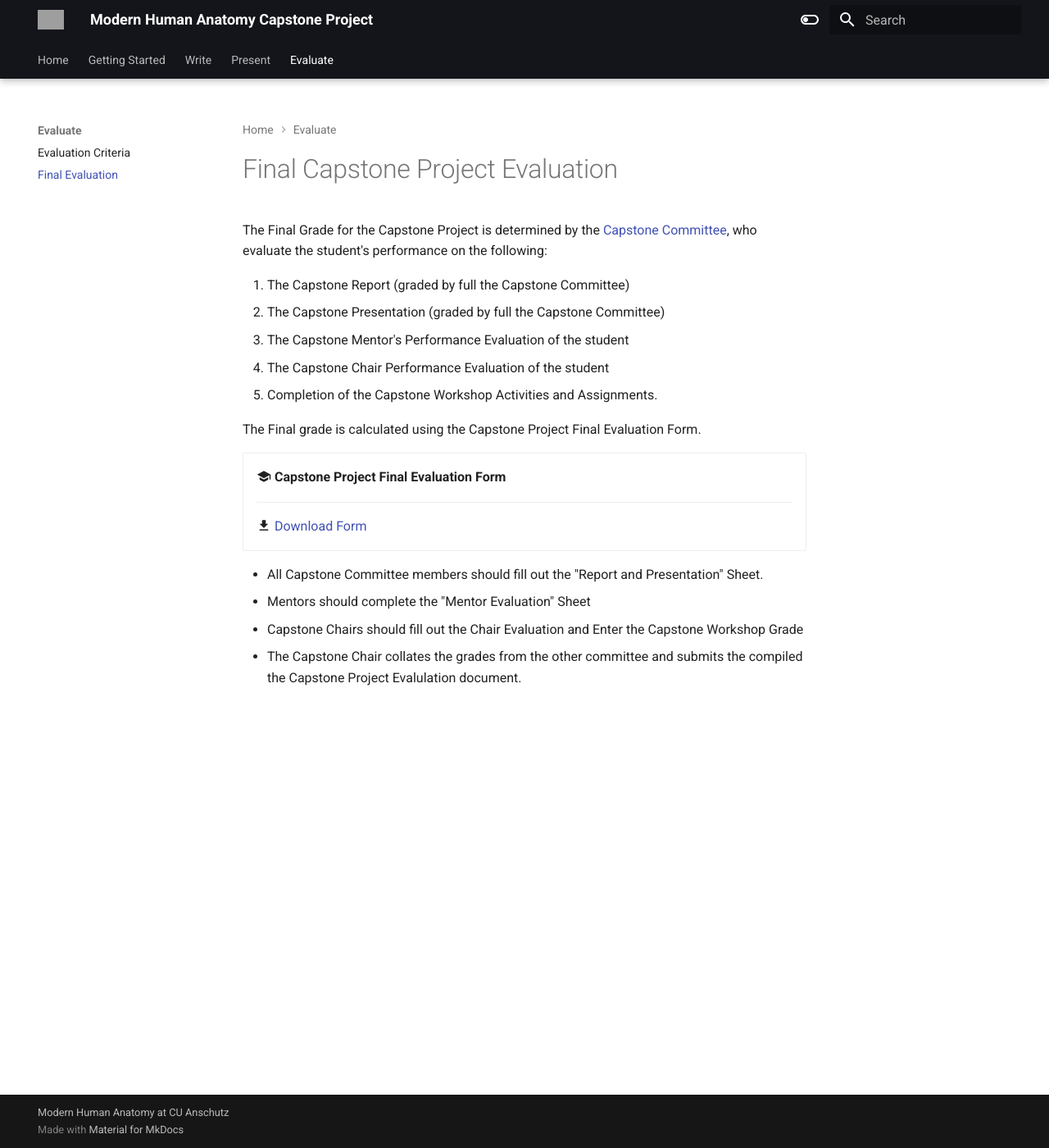
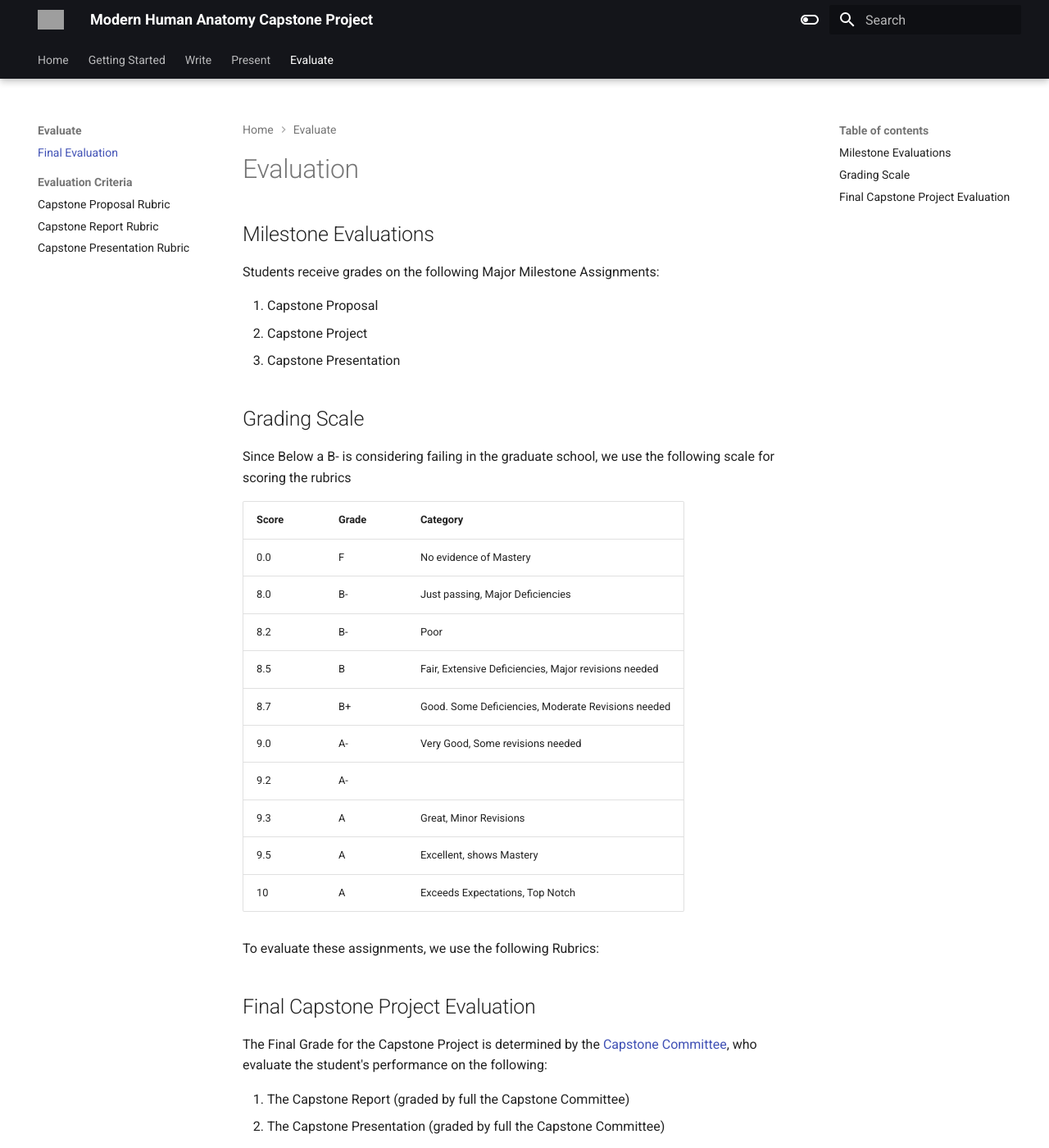
Before and after one commit to ModernHumanAnatomy/MHACapstone, an MkDocs documentation site: the page built from docs/final-capstone-evaluation.md, in a window 1280 px wide and 1400 px high. Shown: the whole window at 82% size. Built offline with MkDocs 1.6.1 and Material for MkDocs 9.7.7, drawn with Linux system fonts in a browser that asks for light colours; some of the changed text lies outside the part shown; grey boxes are pictures that could not be loaded.

Commit message:
add evaluations

```diff
--- a/docs/final-capstone-evaluation.md
+++ b/docs/final-capstone-evaluation.md
@@ -1,4 +1,33 @@
-# Final Capstone Project Evaluation
+# Evaluation
+
+## Milestone Evaluations
+
+Students receive grades on the following Major Milestone Assignments:
+
+1. Capstone Proposal
+2. Capstone Project
+3. Capstone Presentation
+
+## Grading Scale
+
+Since Below a B- is considering failing in the graduate school, we use the following scale for scoring the rubrics
+
+| Score | Grade | Category                            |
+| ----- | ----- | ----------------------------------- |
+| 0.0   | F     | No evidence of Mastery              |
+| 8.0   | B-    | Just passing, Major Deficiencies    |
+| 8.2   | B-    | Poor                                |
+| 8.5   | B     | Fair, Extensive Deficiencies, Major revisions needed            |
+| 8.7   | B+    | Good. Some Deficiencies, Moderate Revisions needed     |
+| 9.0   | A-    | Very Good, Some revisions needed    |
+| 9.2   | A-    |                                     |
+| 9.3   | A     | Great, Minor Revisions              |
+| 9.5   | A     | Excellent, shows Mastery            |
+| 10    | A     | Exceeds Expectations, Top Notch     |
+
+To evaluate these assignments, we use the following Rubrics:
+
+## Final Capstone Project Evaluation
 
 The Final Grade for the Capstone Project is determined by the [Capstone Committee](finding-a-mentor.md), who evaluate the student's performance on the following:
 
@@ -16,11 +45,11 @@ The Final grade is calculated using the Capstone Project Final Evaluation Form.
 
     ---
 
-    :material-download: [Download Form](../resources/Capstone-Project-Final-Evaluation.xlsx)
+    :material-download: [Download Form](assets/Capstone-Project-Final-Evaluation.xlsx)
 
 </div>
 
 - All Capstone Committee members should fill out the "Report and Presentation" Sheet.
 - Mentors should  complete the "Mentor Evaluation" Sheet
 - Capstone Chairs should fill out the Chair Evaluation and Enter the Capstone Workshop Grade
-- The Capstone Chair collates the grades from the other committee and submits the compiled the Capstone Project Evalulation document.
+- The Capstone Chair collates the grades from the other committee and submits the compiled the Capstone Project Evaluation document.
--- a/mkdocs.yml
+++ b/mkdocs.yml
@@ -20,8 +20,11 @@ nav:
     - Slide Talk:
         - MHA Slide Talk Guidelines: slide-talk-guidelines.md
   - Evaluate:
-    - Evaluation Criteria: evaluation-criteria.md
     - Final Evaluation: final-capstone-evaluation.md
+    - Evaluation Criteria:
+        - Capstone Proposal Rubric: capstone-proposal-rubric-criteria.md
+        - Capstone Report Rubric: capstone-report-rubric.md
+        - Capstone Presentation Rubric: capstone-presentation-rubric.md
 
 theme:
   name: material
```
Also changed, not shown: docs/capstone-presentation-rubric.md (added, +39 -0 lines), docs/capstone-proposal-rubric-criteria.md (added, +43 -0 lines), docs/capstone-report-rubric.md (added, +99 -0 lines), docs/evaluation-criteria.md (deleted), 6 other files.
